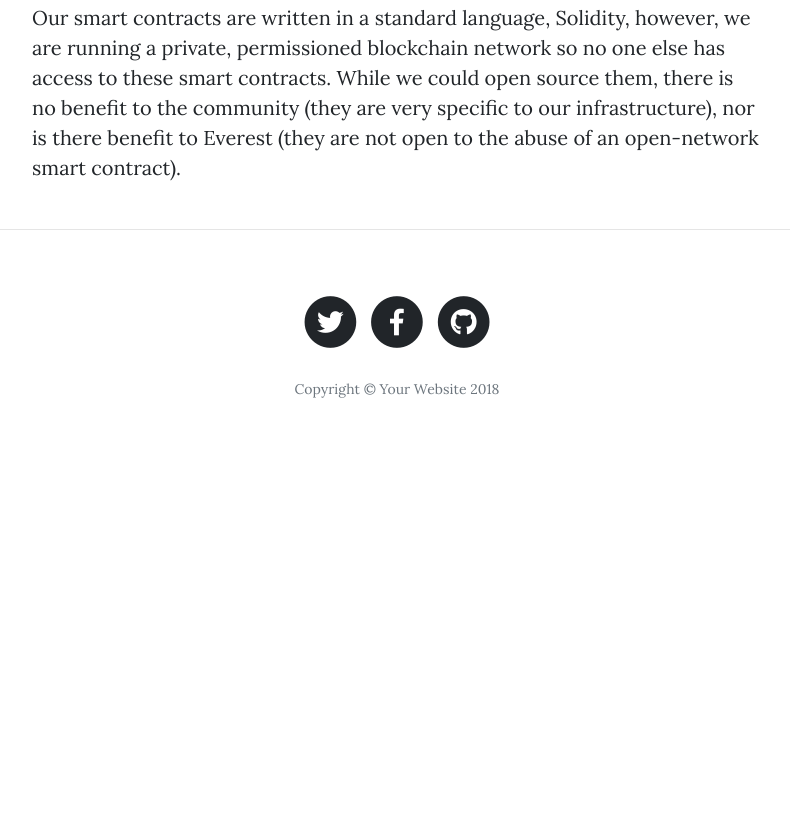
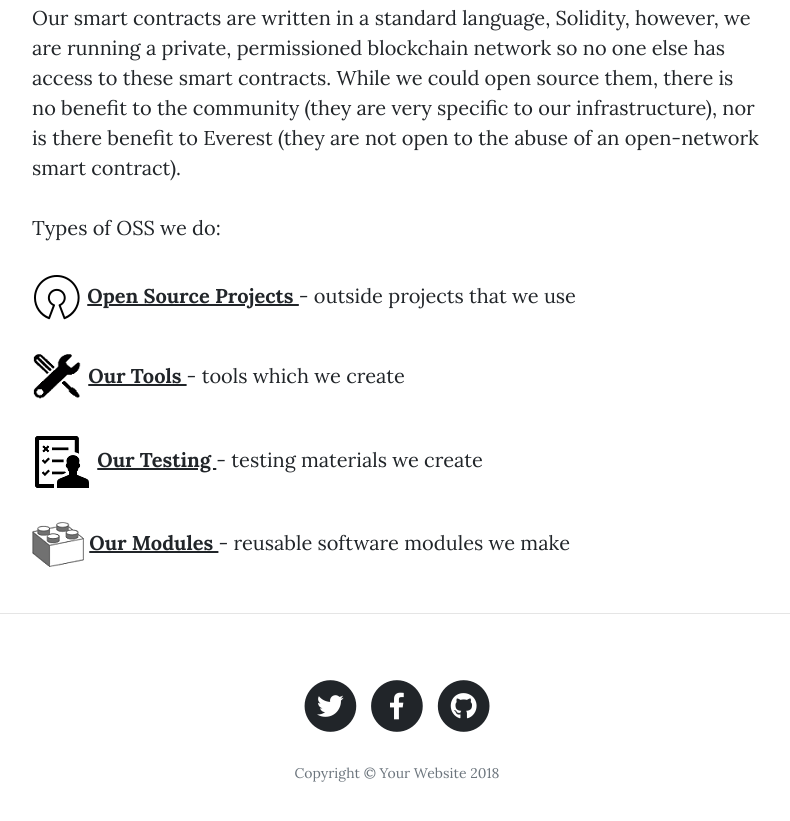
Before and after one commit to Everestdotorg/Everestdotorg.github.io, a website: page getting.html in a window 1280 px wide. Shown: the part 1301-2122 px from the top of the page, without its empty margins (243-1033 px from the left). Before the commit the page ends 1766 px from the top, so only its background shows below. Drawn offline with nearby package versions, Linux system fonts and the light colour scheme.

Commit message:
Everest v1.8

```diff
--- a/getting.html
+++ b/getting.html
@@ -77,6 +77,35 @@
           <p>This is a very similar approach to Apple Inc. They built their operating system above BSD, a well known open source project, however, included a series of innovations above BSD which they have kept private. They continue to contribute to open source projects that they utilize, but do not release all of their software under Open Source licenses.</p>
           <p>So, speaking of the complete software stack shared on the Architecture page, we will have mobile application software, server software, web software, testing software and security software.</p>
           <p>Our smart contracts are written in a standard language, Solidity, however, we are running a private, permissioned blockchain network so no one else has access to these smart contracts. While we could open source them, there is no benefit to the community (they are very specific to our infrastructure), nor is there benefit to Everest (they are not open to the abuse of an open-network smart contract).</p>
+          <p> Types of OSS we do:</p>
+          <p>
+            <picture>
+            <source media="(min-width: 150px)" srcset="img/opensource.png">
+            <source media="(min-width: 65px)" srcset="img/opensource.png">
+            <img src="img/opensource.png" alt="opensource" style="width:auto;">
+            </picture>
+            <a href="projects.html"><strong> Open Source Projects </strong></a> - outside projects that we use</p>
+          <p>
+            <picture>
+            <source media="(min-width: 150px)" srcset="img/tools.png">
+            <source media="(min-width: 65px)" srcset="img/tools.png">
+            <img src="img/tools.png" alt="opensource" style="width:auto;">
+            </picture>
+            <a href="tools.html"><strong> Our Tools </strong></a> - tools which we create</p>
+          <p>
+            <picture>
+            <source media="(max-width: 75px)" srcset="img/testing.png">
+            <source media="(max-width: 25px)" srcset="img/testing.png">
+            <img src="img/testing.png" alt="opensource" style="width:auto;">
+            </picture>
+            <a href="testing.html"><strong> Our Testing </strong></a> - testing materials we create</p>
+          <p>
+            <picture>
+            <source media="(max-width: 75px)" srcset="img/modules.png">
+            <source media="(max-width: 25px)" srcset="img/modules.png">
+            <img src="img/modules.png" alt="opensource" style="width:auto;">
+            </picture>
+            <a href="module.html"><strong> Our Modules </strong></a> - reusable software modules we make</p>
         </div>
       </div>
     </div>
```
Also changed, not shown: img/home-bg.png, img/modules.png (added), img/opensource.png (added), img/testing.png (added), img/tools.png (added).
